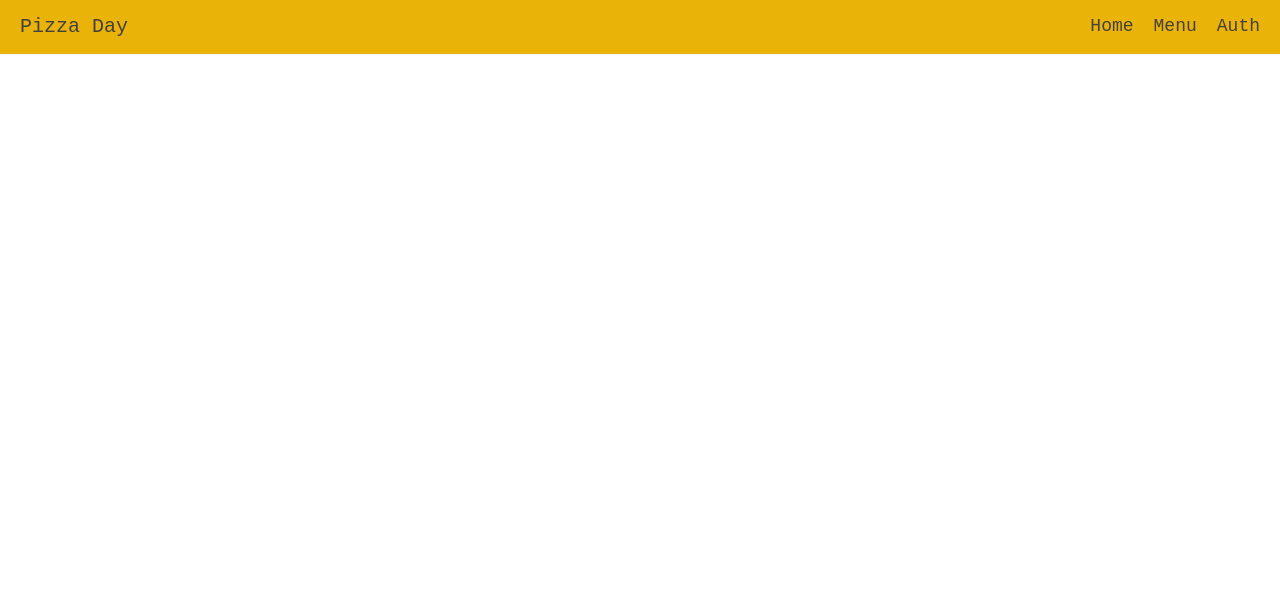
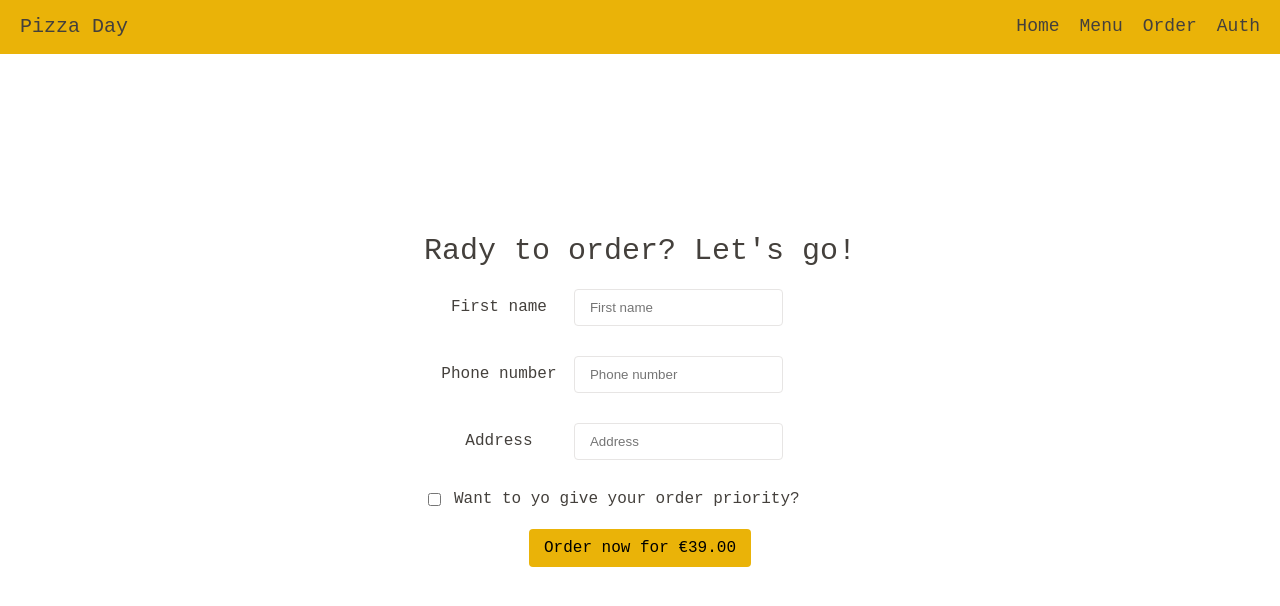
Before and after one commit to IvanKnysh/react-part, a React (Vite) app: page /order/new in a window 1280 px wide. Shown: the top 606 px of the page. Built offline with nearby package versions, Linux system fonts and the light colour scheme.

Commit message:
ДЗ 48. Проект: форма данних користувача

```diff
--- a/package.json
+++ b/package.json
@@ -10,9 +10,12 @@
     "preview": "vite preview"
   },
   "dependencies": {
+    "@hookform/resolvers": "^3.3.4",
     "react": "^18.2.0",
     "react-dom": "^18.2.0",
-    "react-router-dom": "^6.22.3"
+    "react-hook-form": "^7.51.2",
+    "react-router-dom": "^6.22.3",
+    "yup": "^1.4.0"
   },
   "devDependencies": {
     "@types/react": "^18.2.64",
--- a/src/App.jsx
+++ b/src/App.jsx
@@ -2,6 +2,7 @@ import { Routes, Route } from "react-router-dom";
 import HomePage from "./pages/HomePage";
 import MenuPage from "./pages/MenuPage";
 import AuthPage from "./pages/AuthPage";
+import OrderPage from "./pages/OrderPage";
 
 import Header from "./components/Header/Header";
 
@@ -15,6 +16,7 @@ function App() {
 					<Route path="/" element={<HomePage />} />
 					<Route path="/menu" element={<MenuPage />} />
 					<Route path="/auth" element={<AuthPage />} />
+					<Route path="/order/new" element={<OrderPage />} />
 				</Routes>
 			</main>
 		</div>
--- a/src/components/Header/Header.jsx
+++ b/src/components/Header/Header.jsx
@@ -9,6 +9,7 @@ const Header = () => {
 			<nav>
 				<NavLink to="/">Home</NavLink>
 				<NavLink to="/menu">Menu</NavLink>
+				<NavLink to="/order/new">Order</NavLink>
 				<NavLink to="/auth">Auth</NavLink>
 			</nav>
 		</header>
--- a/src/index.css
+++ b/src/index.css
@@ -282,3 +282,30 @@ nav a {
 	font-size: 18px;
 	color: rgb(68, 64, 60);
 }
+
+/* Form */
+span.error {
+	display: block;
+	width: 100%;
+	font-size: 12px;
+	color: red;
+	margin-top: 10px;
+}
+
+.formItem {
+	display: flex;
+	align-items: center;
+	flex-wrap: wrap;
+	margin-bottom: 20px;
+}
+
+.formItem.checkbox label {
+	flex-wrap: nowrap;
+	width: initial;
+	margin-left: 10px;
+}
+
+form label {
+	display: block;
+	width: 150px;
+}
--- /dev/null
+++ b/src/pages/OrderPage.jsx
@@ -0,0 +1,81 @@
+import { useForm } from "react-hook-form";
+import { yupResolver } from "@hookform/resolvers/yup";
+import * as yup from "yup";
+
+const schema = yup.object().shape({
+	name: yup.string().required("First name is required field"),
+	phone: yup.string().required("Phone number is required field"),
+	address: yup.string().required("Address is required field"),
+});
+
+const OrderPage = () => {
+	const {
+		register,
+		handleSubmit,
+		formState: { errors },
+		reset,
+	} = useForm({
+		mode: "onBlur",
+		defaultValues: {
+			name: "",
+			phone: "",
+			address: "",
+		},
+		resolver: yupResolver(schema),
+	});
+
+	const onSubmit = (data) => {
+		console.log(data);
+		reset();
+	};
+
+	return (
+		<>
+			<h1 className="title">Rady to order? Let's go!</h1>
+
+			<form onSubmit={handleSubmit(onSubmit)}>
+				<div className="formItem">
+					<label htmlFor="name">First name</label>
+					<input
+						{...register("name")}
+						type="text"
+						id="name"
+						placeholder="First name"
+					/>
+					<span className="error">{errors.name?.message}</span>
+				</div>
+
+				<div className="formItem">
+					<label htmlFor="phone">Phone number</label>
+					<input
+						{...register("phone")}
+						type="text"
+						id="phone"
+						placeholder="Phone number"
+					/>
+					<span className="error">{errors.phone?.message}</span>
+				</div>
+
+				<div className="formItem">
+					<label htmlFor="address">Address</label>
+					<input
+						{...register("address")}
+						type="text"
+						id="address"
+						placeholder="Address"
+					/>
+					<span className="error">{errors.address?.message}</span>
+				</div>
+
+				<div className="formItem checkbox">
+					<input {...register("priority")} type="checkbox" id="priority" />
+					<label htmlFor="priority">Want to yo give your order priority?</label>
+				</div>
+
+				<button type="submit">Order now for €39.00</button>
+			</form>
+		</>
+	);
+};
+
+export default OrderPage;
```
Also changed, not shown: 1 other file (tests, documents, lock files or other folders).
